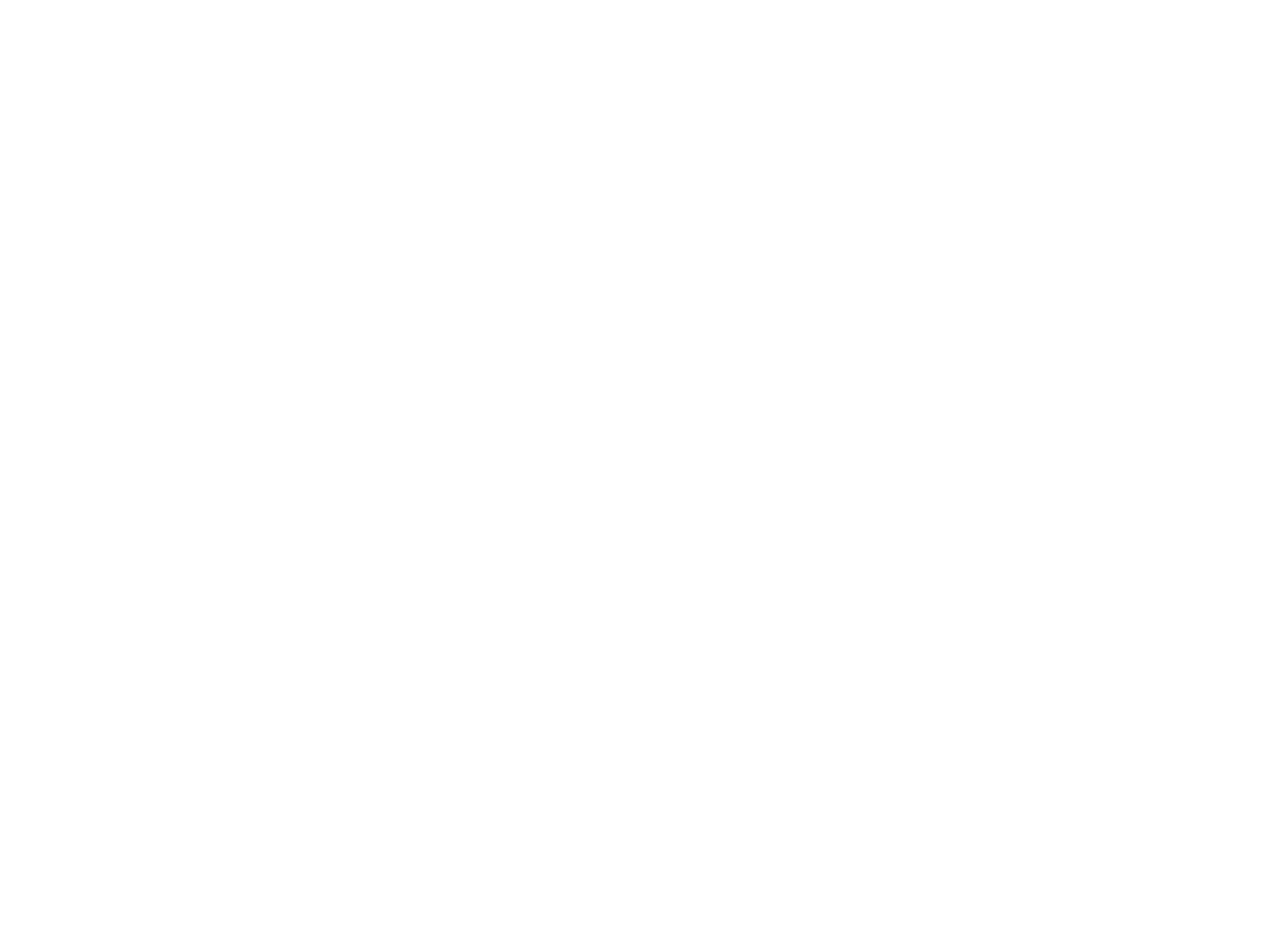
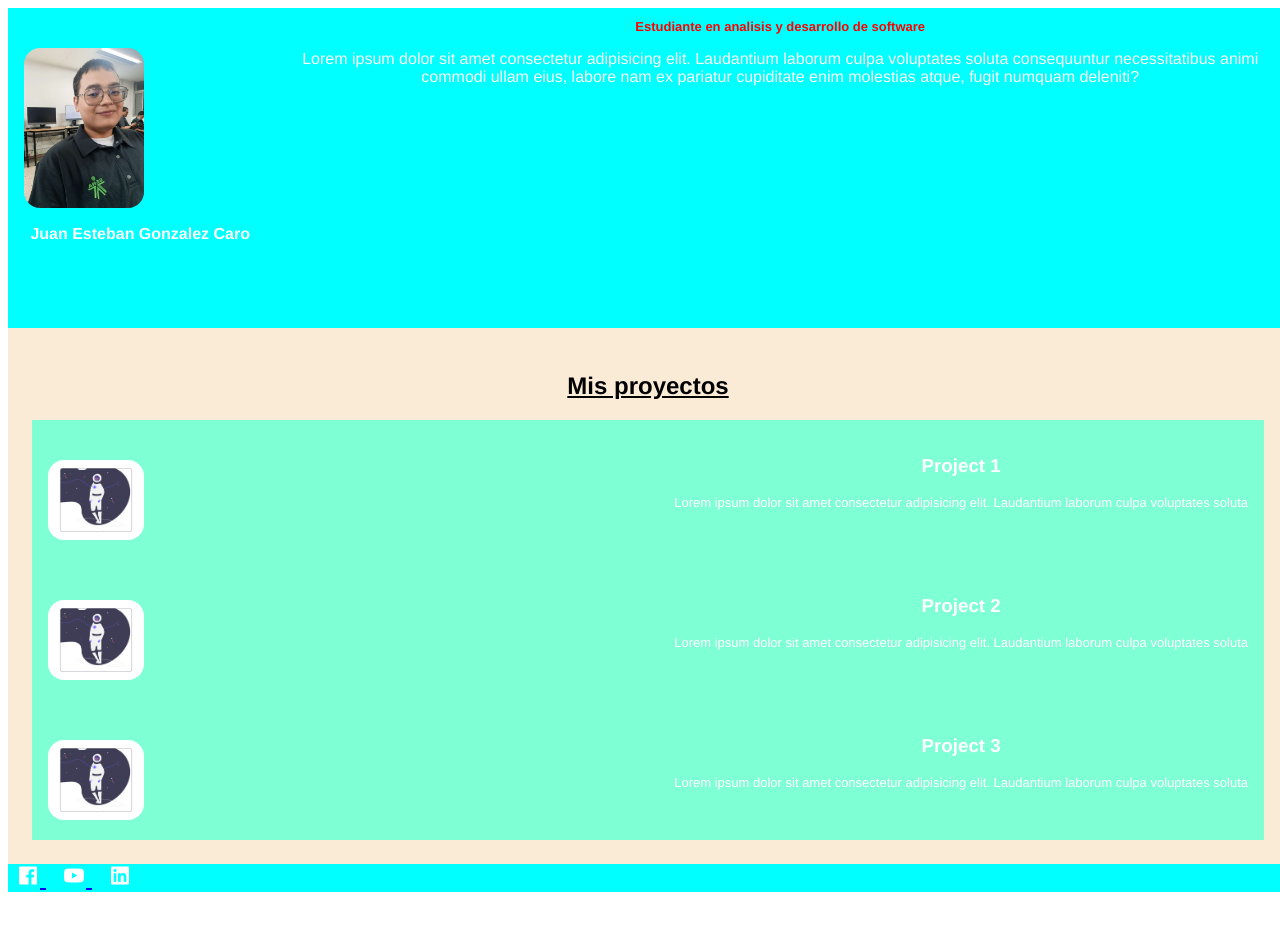
Before and after one commit to JEGonDev/Mi-portafolio, a plain HTML site: page index.html in a window 1280 px wide. Before the commit the page ends 800 px from the top, so only its background shows below. Drawn offline with nearby package versions, Linux system fonts and the light colour scheme.

Commit message:
first day

```diff
--- a/index.html
+++ b/index.html
@@ -5,8 +5,84 @@
     <meta name="viewport" content="width=device-width, initial-scale=1.0">
     <title>Mi portafolio</title>
     <link rel="stylesheet" href="style.css">
+    <link href='https://unpkg.com/boxicons@2.1.4/css/boxicons.min.css' rel='stylesheet'>
 </head>
 <body>
+    <main>
+        <section class="description">
+            <div class="photo-and-name">
+                <div class="container-description">
+                    <img src="assets/images/Juanito.jpg" alt="me">
+                    <h1>Juan Esteban Gonzalez Caro</h1>
+                </div>
+            </div>
 
+            <div class="title-and-text">
+                    <h2>Estudiante en analisis y desarrollo de software</h2>
+                    <p>Lorem ipsum dolor sit amet consectetur adipisicing elit. Laudantium laborum culpa voluptates
+                        soluta consequuntur necessitatibus animi commodi ullam eius, labore nam ex pariatur
+                        cupiditate enim molestias atque, fugit numquam deleniti?</p>
+
+            </div>
+        </section>
+
+        <section class="projects">
+            <div class="title-projects">
+                <h2>Mis proyectos</h2>
+            </div>
+
+            <div class="container">
+                <div class="project-image">
+                    <img src="assets/images/undraw_To_the_moon_re_q21i.png">
+                </div>
+
+                <div class="project-text">
+                    <h3>Project 1</h3>
+                <p>Lorem ipsum dolor sit amet consectetur adipisicing elit. Laudantium laborum culpa voluptates
+                    soluta</p>
+                </div>
+            </div>
+
+            <div class="container">
+                <div class="project-image">
+                    <img src="assets/images/undraw_To_the_moon_re_q21i.png">
+                </div>
+
+                <div class="project-text">
+                    <h3>Project 2</h3>
+                <p>Lorem ipsum dolor sit amet consectetur adipisicing elit. Laudantium laborum culpa voluptates
+                    soluta</p>
+                </div>
+            </div>
+
+            <div class="container">
+                <div class="project-image">
+                    <img src="assets/images/undraw_To_the_moon_re_q21i.png">
+                </div>
+
+                <div class="project-text">
+                    <h3>Project 3</h3>
+                <p>Lorem ipsum dolor sit amet consectetur adipisicing elit. Laudantium laborum culpa voluptates
+                    soluta</p>
+                </div>
+            </div>
+        </section>
+    </main>
+
+    <footer>
+        <div class="icon-footer">
+            <a href="https://es-la.facebook.com/">
+                <i class='bx bxl-facebook-square' style='color:#ffffff'  ></i>
+            </a>
+
+            <a href="https://www.youtube.com/">
+                <i class='bx bxl-youtube' style='color:#ffffff' ></i>
+            </a>
+
+            <a href="https://www.linkedin.com/">
+                <i class='bx bxl-linkedin-square' style='color:#ffffff' ></i>
+            </a>
+        </div>
+    </footer>
 </body>
 </html>
--- a/style.css
+++ b/style.css
@@ -0,0 +1,95 @@
+body {
+    width: 100vw;
+    height: 100vw;
+}
+
+.description {
+    background-color: aqua;
+    height: 20rem;
+    display: flex;
+    justify-content: space-between;
+}
+
+.photo-and-name {
+    padding: 1rem;
+    width: 30%;
+}
+
+/*modificar luego*/
+.container-description > img {
+    height: 10rem;
+    width: auto;
+    border-radius: 1rem;
+    margin-top: 1.5rem;
+}
+
+.container-description > h1 {
+    font-size: medium;
+    text-align: center;
+    color: white;
+    font-family: 'Franklin Gothic Medium', 'Arial Narrow', Arial, sans-serif;
+}
+
+.title-and-text > h2 {
+    font-size: small;
+    font-family: 'Franklin Gothic Medium', 'Arial Narrow', Arial, sans-serif;
+    color: red;
+    text-align: center;
+}
+
+.title-and-text > p {
+    font-size: medium;
+    font-family: 'Franklin Gothic Medium', 'Arial Narrow', Arial, sans-serif;
+    color: white;
+    text-align: center;
+}
+
+.projects {
+    background-color: antiquewhite;
+    padding: 1.5rem;
+}
+
+.container {
+    background-color: aquamarine;
+    justify-content: space-between;
+    display: flex;
+    padding: 1rem;
+
+}
+
+.title-projects {
+    text-decoration-line: underline;
+    text-align: center;
+    font-family: 'Franklin Gothic Medium', 'Arial Narrow', Arial, sans-serif;
+}
+
+.project-image > img{
+    height: 5rem;
+    width: auto;
+    border-radius: 1rem;
+    margin-top: 1.5rem;
+    margin-right: 1rem;
+}
+
+.project-text > h3 {
+    text-align: center;
+    color: white;
+    font-family: 'Franklin Gothic Medium', 'Arial Narrow', Arial, sans-serif;
+}
+
+.project-text > p {
+    font-size: small;
+    text-align: center;
+    color: white;
+    font-family: 'Franklin Gothic Medium', 'Arial Narrow', Arial, sans-serif;
+}
+
+footer {
+    background-color: aqua;
+}
+
+.icon-footer > a {
+    font-size: 1.5rem;
+    margin: 0.5rem;
+    align-items: center;
+}
```
Also changed, not shown: assets/images/apps.png (added), assets/images/pc.png (added), assets/images/play.png (added), assets/images/undraw_To_the_moon_re_q21i.png (added).
